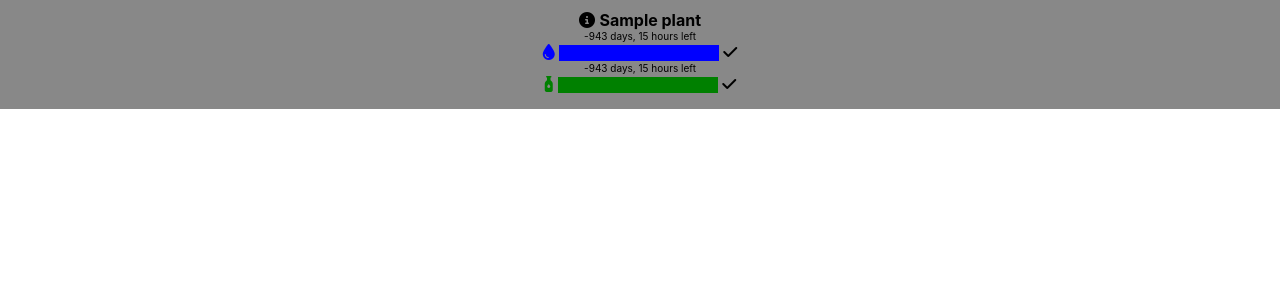
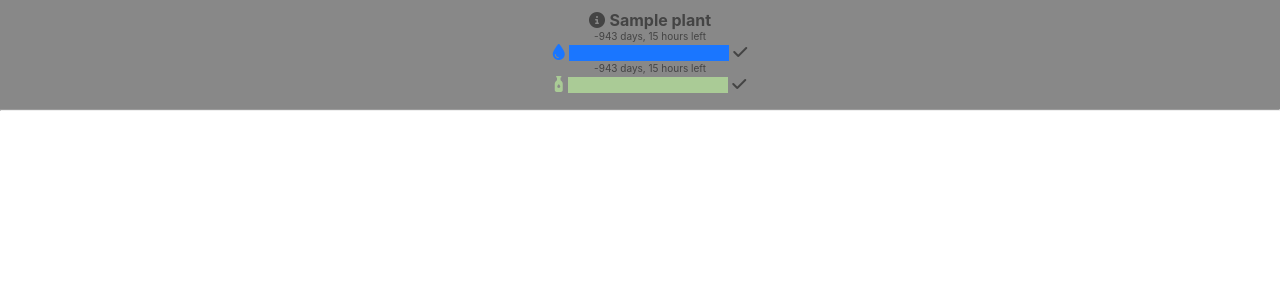
Before and after one commit to samuele-mattiuzzo/houseplant-reminder, a Django app: page / in a window 1280 px wide. Shown: the top 300 px of the page. Run offline with Django 4.2, Linux system fonts and the light colour scheme; tables that the repository leaves empty hold one stand-in row (values such as "Sample post"); some libraries are stand-ins or nearby versions.

Commit message:
Final, happy now (V0.5)

```diff
--- /dev/null
+++ b/reminders/constants.py
@@ -0,0 +1,31 @@
+COLORS = [
+    '#E0FFFF',  # light cyan
+    '#FFE4E1',  # misty rose
+    '#B0C4DE',  # light steel blue
+    '#FFF5EE',  # seashell
+    '#D8BFD8',  # thistle
+    '#E6E6FA',  # lavender
+    '#87CEFA',  # light sky blue
+    '#D3D3D3',  # light grey
+    '#F0E68C',  # khaki
+    '#FFA07A',  # light salmon
+]
+
+FEED_ACTION = 'F'
+WATER_ACTION = 'W'
+NEVER = '0'
+ONE_HOUR = '1'
+ONE_DAY = '2'
+ONE_WEEK = '3'
+ONE_MONTH = '4'
+OTHER_DAY = '5'
+OTHER_WEEK = '6'
+REPEAT_CHOICES = [
+    (NEVER, 'never'),
+    (ONE_HOUR, 'every hour'),
+    (ONE_DAY, 'once a day'),
+    (ONE_WEEK, 'once a week'),
+    (ONE_MONTH, 'once a month'),
+    (OTHER_DAY, 'once every 2 days'),
+    (OTHER_WEEK, 'once every 2 weeks'),
+]
--- a/reminders/models.py
+++ b/reminders/models.py
@@ -1,29 +1,10 @@
 import datetime
 import random
 
-from django.contrib.auth.models import User
-from django.core.exceptions import ValidationError
 from django.db import models
 from django.utils import timezone
 
-FEED_ACTION = 'F'
-WATER_ACTION = 'W'
-NEVER = '0'
-ONE_HOUR = '1'
-ONE_DAY = '2'
-ONE_WEEK = '3'
-ONE_MONTH = '4'
-OTHER_DAY = '5'
-OTHER_WEEK = '6'
-REPEAT_CHOICES = [
-    (NEVER, 'never'),
-    (ONE_HOUR, 'every hour'),
-    (ONE_DAY, 'once a day'),
-    (ONE_WEEK, 'once a week'),
-    (ONE_MONTH, 'once a month'),
-    (OTHER_DAY, 'once every 2 days'),
-    (OTHER_WEEK, 'once every 2 weeks'),
-]
+from .constants import *
 
 
 class Plant(models.Model):
@@ -40,7 +21,7 @@ class Plant(models.Model):
         return self.name
 
     def _generate_color_code(self):
-        return '#' + str(hex(random.randint(0, 16777215)))[2:]
+        return random.choice(COLORS)
 
     @property
     def schedule(self):
--- a/reminders/templates/reminders/base.html
+++ b/reminders/templates/reminders/base.html
@@ -13,19 +13,19 @@
       * {
         margin: 0;
         padding: 0;
+        font-smooth: always;
       }
       body {
         font-family: -apple-system, system-ui, Helvetica, Arial, sans-serif;
         margin: 0;
+        color: #444444;
       }
-      .plant-row {
-        align-items: center;
-        display: flex;
-        flex-wrap: wrap;
-        justify-content: center;
+      .plant-rows {
         margin: 0;
+        width: 100%;
       }
       .plant {
+        display: block;
         margin: 0;
         padding: 10px 10px 15px 10px;
         text-align: center;
@@ -38,22 +38,22 @@
         -webkit-appearance: none;
       }
       .water::-webkit-progress-value {
-        background: blue;
+        background: #1a76ff;
       }
       .water::-moz-progress-bar {
-        background: blue;
+        background: #1a76ff;
       }
       .feed::-webkit-progress-value {
-        background: green;
+        background: #aacb96;
       }
       .feed::-moz-progress-bar {
-        background: green;
+        background: #aacb96;
       }
       i.water {
-        color: blue;
+        color: #1a76ff;
       }
       i.feed {
-        color: green;
+        color: #aacb96;
       }
       i.info:hover {
         color: gray;
@@ -62,18 +62,18 @@
         margin-left: 4px;
       }
       i.mark-done:hover {
-        background: green;
+        background: #408a5c;
         color: white;
       }
     </style>
     <link rel="icon"href="{% static 'favicon.ico' %}">
   </head>
   <body>
-    <div class="plant-row">
+    <div class="plant-rows">
       {% for plant in objects %}
         <div class="plant" style="background-color:{{ plant.color }}">
           <p><i class="fa-solid fa-circle-info info" title="{{ plant.description }}"></i>
-             <strong>{{ plant.name }}</strong></p>
+             <strong>{{ plant.name }}</strong>{% if plant.flowered %}<i class="fa-solid fa-flower"></i>{% endif %}</p>
           <p class="progress-label"
              data-value="{{ plant.schedule.water_time_left_percent }}">
              <span>{{ plant.schedule.water_time_left.0 }} days,</span>
@@ -97,11 +97,7 @@
           ></progress
           ><i class="fa-solid fa-check mark-done"></i>
         </div>
-        {% if forloop.counter|divisibleby:2 %}
-          </div>
-          <hr />
-          <div class="plant-row">
-        {% endif %}
+        <hr />
       {% endfor %}
     </div
   </body>
```
